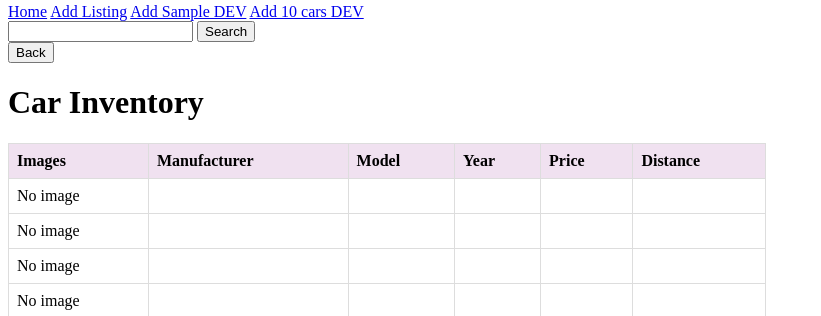
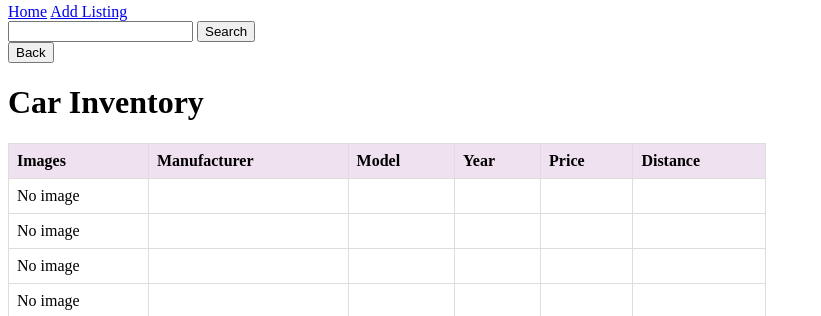
Before and after one commit to Cagedhawk1/91896, a Flask app: template templates/contents.html in a window 1280 px wide. Shown: the part 309-625 px from the top of the page, without its empty margins (0-821 px from the left). Run offline with Flask 3, Linux system fonts and the light colour scheme; the template is opened without the code that fills it: values that come from a table or form of the project are taken from there, others are empty; data comes from the database, SQL or seed files in the repository.

Commit message:
2.6 Dev controls removed

```diff
--- a/templates/contents.html
+++ b/templates/contents.html
@@ -36,9 +36,6 @@
     <div class="navbar">
         <a href="/">Home</a>
         <a href="/add-listing">Add Listing</a>
-        <a href="/add-sample">Add Sample DEV</a>
-        <a href="/add-10-cars">Add 10 cars DEV</a>
-
     </div>
 
     <form method="GET" action="/contents">
```
